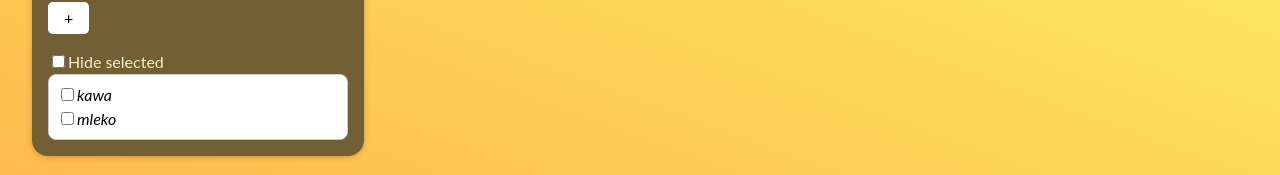
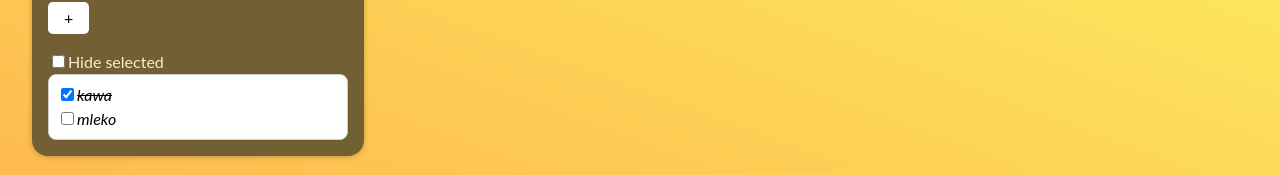
Before and after one commit to annaludwin/shoppinList, a React (Vite) app: page / in a window 1280 px wide. Shown: the part 156-331 px from the top of the page. Built offline with nearby package versions, Linux system fonts and the light colour scheme.

Commit message:
ref - 2 (hideSelected)

```diff
--- a/src/App.tsx
+++ b/src/App.tsx
@@ -26,7 +26,7 @@ function App() {
   const [hideSelected, setHideSelected] = useState<boolean>(false);
 
   const [productItems, setProductItems] = useState<ShoppingListItem[]>([
-    { product: "kawa", id: 123, checked: false },
+    { product: "kawa", id: 123, checked: true },
     { product: "mleko", id: 456, checked: false },
   ]);
 
@@ -37,9 +37,9 @@ function App() {
     }));
   };
 
-  const filteredProducts = hideSelected
-    ? products.filter((_, i) => !checkedItems[i])
-    : products;
+  const visibleItems = hideSelected
+    ? productItems.filter((productItem, index) => !productItem.checked)
+    : productItems;
 
   const ShoppingListItem: React.FC<ShoppingListItemProps> = ({
     product,
@@ -111,7 +111,7 @@ function App() {
           </div>
 
           <div className="meal-card list">
-            {productItems.map((productItem, index) => (
+            {visibleItems.map((productItem, index) => (
               <ShoppingListItem
                 product={productItem.product}
                 id={productItem.id}
```
